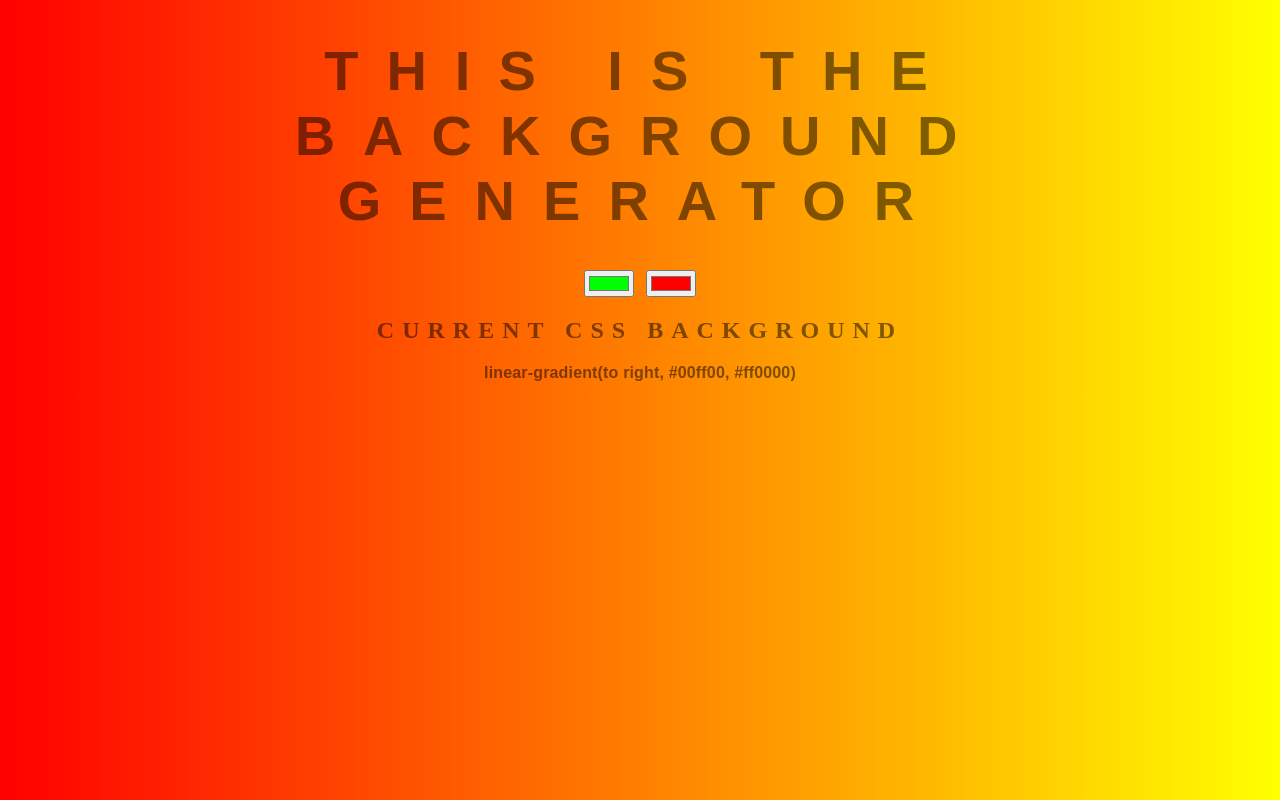
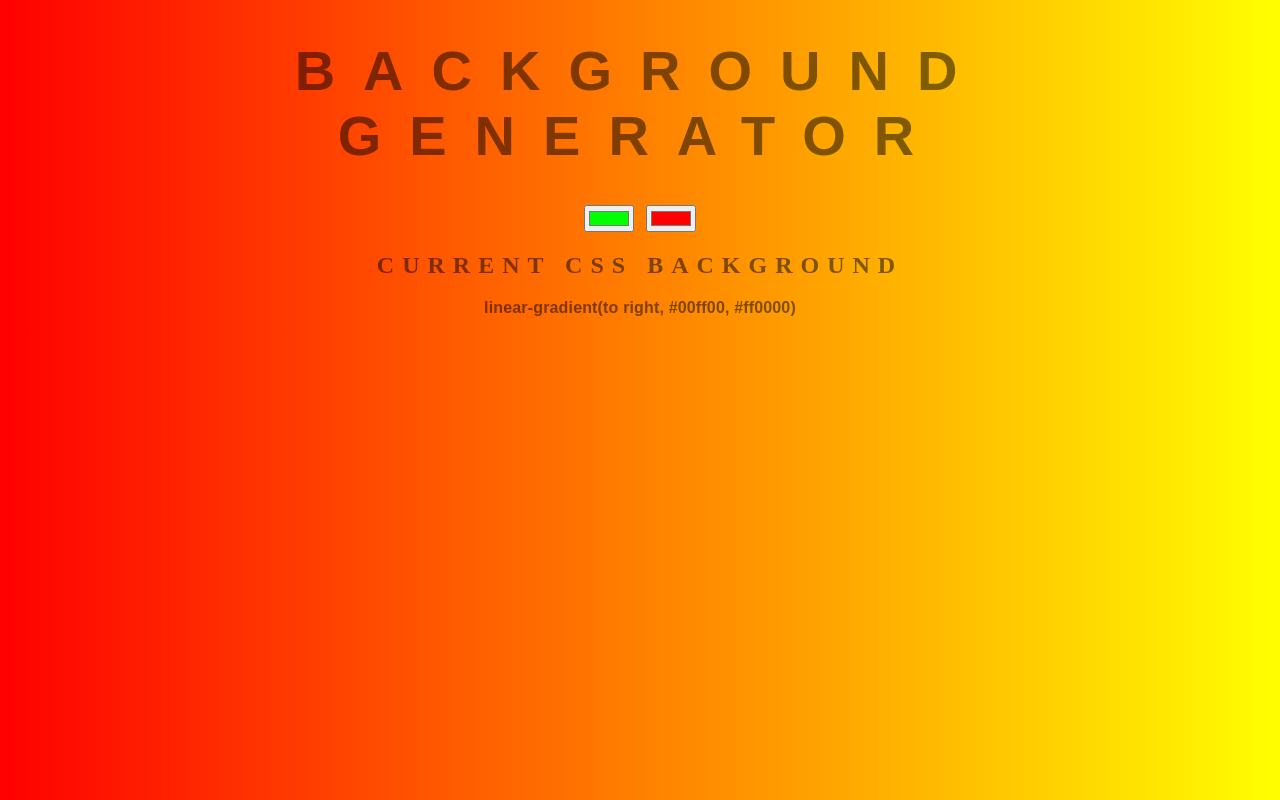
Before and after one commit to Sandraopone1/background-generator, a plain HTML site: page index.html in a window 1280 px wide. Drawn offline with Linux system fonts and the light colour scheme.

Commit message:
reverting back to old title

```diff
--- a/index.html
+++ b/index.html
@@ -1,11 +1,11 @@
 <!DOCTYPE html>
 <html>
 <head>
-	<title>Gradient Background Generator</title>
+	<title>Gradient Background </title>
 	<link rel="stylesheet" type="text/css" href="style.css">
 </head>
 <body  onload="myFunction()" id="gradient" >
-	<h1>This is the Background Generator</h1>
+	<h1>Background Generator</h1>
 	<!-- <input oninput="setGradient()" class="color1" type="color" name="color1" value="#00ff00"> -->
 	<input class="color1" type="color" name="color1" value="#00ff00">
 	<input class="color2" type="color" name="color2" value="#ff0000">
```
